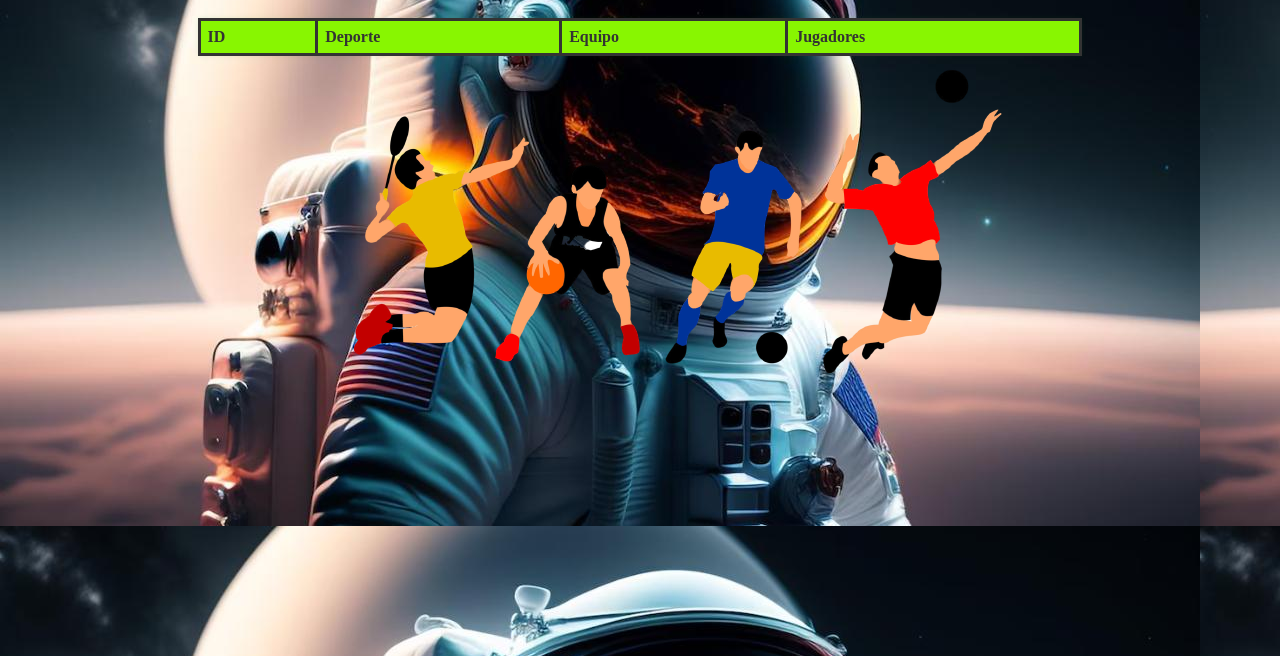
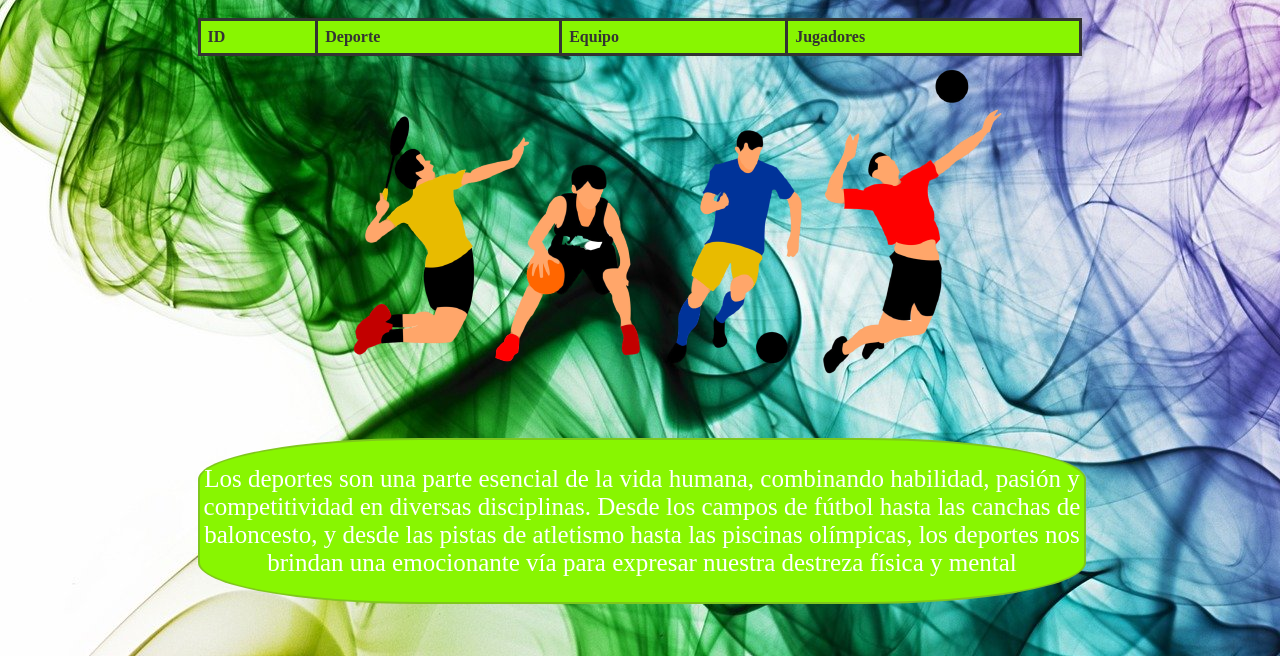
Before and after one commit to MathewGuarnizo/node, a website: page prueba/index.html in a window 1280 px wide. Shown: the part 144-800 px from the top of the page. Drawn offline with Linux system fonts and the light colour scheme; no server answers.

Commit message:
node.js v1.3

```diff
--- a/prueba/index.css
+++ b/prueba/index.css
@@ -1,5 +1,5 @@
 body {
-    background: url(picture/astro.jpg);
+    background-image: url(picture/colores.jpg);
 }
 
 h1 {
@@ -59,3 +59,22 @@ tbody tr:hover {
         background: #58008f;
     }
 }
+
+p {
+    color: #ffffff;
+    width: 100%;
+    font-size: 25px;
+    display: flex;
+    text-align: center;
+    font-weight: 500;
+}
+
+.parrafo {
+    animation: BGcolorchanging-5colors 10s linear infinite alternate both;
+    width: 100%;
+    border: 2px solid #6464;
+    border-radius: 25%;
+    margin-top: 15px;
+    margin-left: 15%;
+    width: 70%;
+}
--- a/prueba/index.html
+++ b/prueba/index.html
@@ -27,6 +27,9 @@
         <img src="picture/Deporte.png" alt="picture">
     </i>
 
+    <div class="parrafo">
+        <p>Los deportes son una parte esencial de la vida humana, combinando habilidad, pasión y competitividad en diversas disciplinas. Desde los campos de fútbol hasta las canchas de baloncesto, y desde las pistas de atletismo hasta las piscinas olímpicas, los deportes nos brindan una emocionante vía para expresar nuestra destreza física y mental</p>
+    </div>
     <script src="cliente.js"></script>
 </body>
 </html>
```
Also changed, not shown: prueba/picture/colores.jpg (added).
